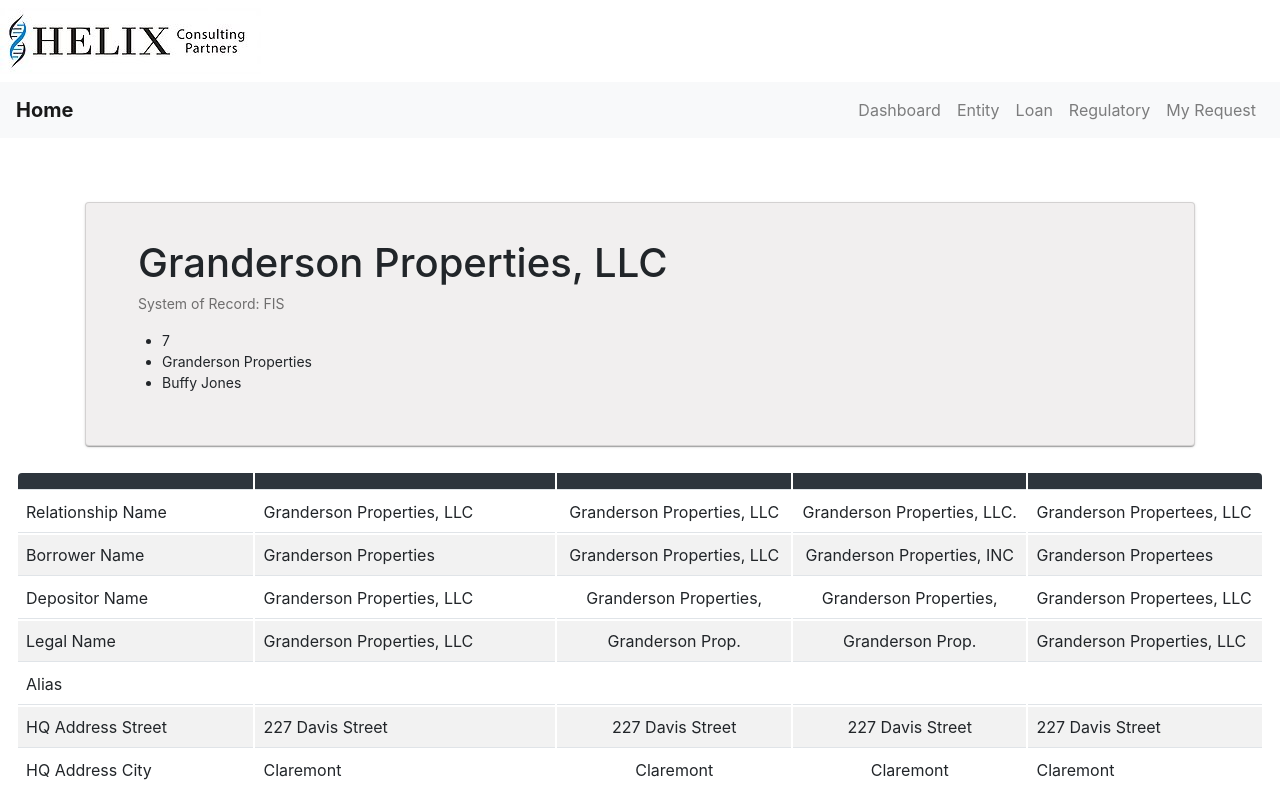
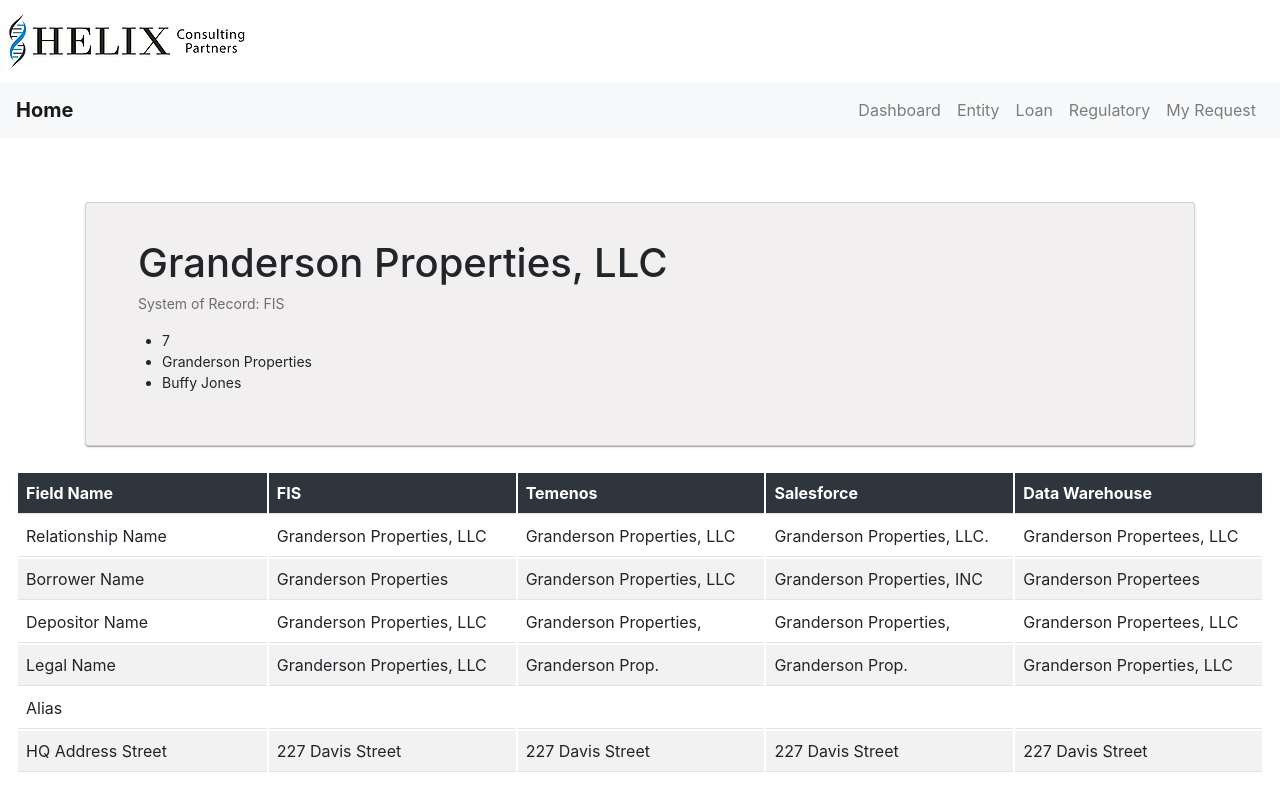
Before and after one commit to i-mckinney/regulatory-dashboard, a React (Create React App) app: page /editentity in a window 1280 px wide. Shown: the top 785 px of the page. Built offline with nearby package versions, Linux system fonts and the light colour scheme.

Commit message:
Added EntityTableCell and added clickable cell with save/cancel

```diff
--- a/src/EntityDetails/EditEntity.js
+++ b/src/EntityDetails/EditEntity.js
@@ -1,36 +1,11 @@
 import React from "react"
 import { withRouter } from "react-router-dom"
+import PropTypes from "prop-types"
 import EntityCard from "./EntityCard"
 import { detailedInfo } from "../MockData/ReconcileDWMockData"
 import { Styles } from "./EditEntityStyle"
+import EntityTableCell from "./EntityTableCell"
 import EntityTable from "./EntityTable"
-
-const renderTableData = (entity) => {
-  return (
-    <div>
-      <table>
-        <thead>
-          <tr>
-            <th />
-            {entity.TableHeaders.map((header) => (
-              <th key={header.DataWarehouseName} />
-            ))}
-          </tr>
-        </thead>
-        <tbody>
-          {entity.Fields.map((entityField) => (
-            <tr key={entityField.FieldName}>
-              <td key={entityField.FieldName}>{entityField.Label}</td>
-              {entityField.Records.map((record) => (
-                <td key={record.Soid}>{record.Value}</td>
-              ))}
-            </tr>
-          ))}
-        </tbody>
-      </table>
-    </div>
-  )
-}
 
 /** @return {JSX} EditEntity site
  * routed at /EditEntity
@@ -40,62 +15,32 @@ const EditEntity = (props) => {
   /** TODO
    *
    * * */
-  // const columns = React.useMemo(() => [
-  //   {
-  //     Header: "Name",
-  //     columns: [
-  //       {
-  //         Header: "First Name",
-  //         accessor: "firstName",
-  //       },
-  //       {
-  //         Header: "Last Name",
-  //         accessor: "lastName",
-  //       },
-  //     ],
-  //   },
-  //   {
-  //     Header: "Other Info",
-  //     columns: [
-  //       {
-  //         Header: "Age",
-  //         accessor: "age",
-  //       },
-  //     ],
-  //   },
-  // ])
+  const columns = React.useMemo(() => [
+    {
+      Header: "Field Name",
+      accessor: "fieldname",
+    },
+  ])
 
-  // detailedInfo.TableHeaders.forEach((header) => {
-  //   columns.push({
-  //     Header: header.DataWarehouseName,
-  //     columns: [],
-  //   })
-  // })
-  // console.log(columns.length)
-  // columns.map((column) =>
-  //   detailedInfo.Fields.map((entityField) =>
-  //     column.columns.push({
-  //       Header: entityField.Label,
-  //       accessor: entityField.FieldName,
-  //     })
-  //   )
-  // )
+  detailedInfo.TableHeaders.forEach((header) => {
+    columns.push({
+      Header: header.DataWarehouseName,
+      accessor: header.DataWarehouseName,
+      Cell: EntityTableCell,
+    })
+  })
 
-  // const mockData = [
-  //   {
-  //     RelationshipName: "Loan",
-  //     BorrowerName: "Eric Jho",
-  //     BorrowerID: "3243262354",
-  //     TIN: "L2343243",
-  //     AccountNumber: "3234-1235125325-324",
-  //     RelationshipManager: "David Geisinger",
-  //   },
-  // ]
-  // const mockData = [
-  //   { firstName: "jane", lastName: "doe", age: 20 },
-  //   { firstName: "john", lastName: "smith", age: 21 },
-  // ]
+  const data = detailedInfo.Fields.map((entityField) => {
+    return { fieldname: entityField.Label }
+  })
 
+  detailedInfo.Fields.forEach((entityField, entityIndex) =>
+    entityField.Records.forEach(
+      (record, recordIndex) =>
+        (data[entityIndex][detailedInfo.TableHeaders[recordIndex].DataWarehouseName] =
+          record.Value)
+    )
+  )
   return (
     <div>
       <Styles>
@@ -106,8 +51,7 @@ const EditEntity = (props) => {
           BorrowerName={detailedInfo.HeaderInfo.BorrowerName}
           RelationshipManager={detailedInfo.HeaderInfo.RelationshipManager}
         />
-        {renderTableData(detailedInfo)}
-        {/* <EntityTable columns={columns} data={mockData} /> */}
+        <EntityTable columns={columns} data={data} />
         <div className="page-progression">
           <button
             type="button"
@@ -127,4 +71,8 @@ const EditEntity = (props) => {
   )
 }
 
+EditEntity.propTypes = {
+  history: PropTypes.shape({ push: PropTypes.func.isRequired }).isRequired,
+}
+
 export default withRouter(EditEntity)
--- a/src/EntityDetails/EditEntityStyle.js
+++ b/src/EntityDetails/EditEntityStyle.js
@@ -52,41 +52,42 @@ export const Styles = styled.div`
       border-bottom: none;
     }
   }
-  th {
-    :last-child {
-      border-top-right-radius: 4px;
-    }
-  }
-  th {
-    :nth-child(4) {
-      text-align: center;
-    }
-  }
-  th {
-    :nth-child(3) {
-      text-align: center;
-    }
-  }
-  td {
-    :nth-child(4) {
-      text-align: center;
-    }
-  }
-  td {
-    :nth-child(3) {
-      text-align: center;
-    }
-  }
-  td {
-    :nth-child(2) {
-      width: 300px;
-    }
-  }
-  th {
-    :first-child {
-      border-top-left-radius: 4px;
-    }
-  }
+  // th {
+  //   :first-child {
+  //     border-top-left-radius: 4px;
+  //   }
+  // }
+  // th {
+  //   :last-child {
+  //     border-top-right-radius: 4px;
+
+  //   }
+  // }
+  // th {
+  //   :nth-child(4) {
+  //     text-align: center;
+  //   }
+  // }
+  // th {
+  //   :nth-child(3) {
+  //     text-align: center;
+  //   }
+  // }
+  // td {
+  //   :nth-child(4) {
+  //     text-align: center;
+  //   }
+  // }
+  // td {
+  //   :nth-child(3) {
+  //     text-align: center;
+  //   }
+  // }
+  // td {
+  //   :nth-child(2) {
+  //     width: 300px;
+  //   }
+  // }
   tr {
     :last-child {
       border-bottom-right-radius: 4px;
--- a/src/EntityDetails/EntityCard.js
+++ b/src/EntityDetails/EntityCard.js
@@ -1,5 +1,5 @@
 import React from "react"
-import { Card, CardBody, CardTitle, CardSubtitle, CardText } from "reactstrap"
+import { Card, CardBody, CardTitle, CardSubtitle } from "reactstrap"
 import PropTypes from "prop-types"
 
 /**
@@ -28,13 +28,13 @@ const EntityCard = ({
               System of Record: {SystemOfRecord}
             </CardSubtitle>
           </div>
-          <CardText className="entity-info-card-content">
+          <div className="entity-info-card-content">
             <ul>
               <li>{ID}</li>
               <li>{BorrowerName}</li>
               <li>{RelationshipManager}</li>
             </ul>
-          </CardText>
+          </div>
         </CardBody>
       </Card>
     </div>
--- a/src/EntityDetails/EntityTable.js
+++ b/src/EntityDetails/EntityTable.js
@@ -7,22 +7,20 @@ const EntityTable = ({ columns, data }) => {
     getTableProps,
     getTableBodyProps,
     headerGroups,
-    visibleColumns,
     rows,
     prepareRow,
   } = useTable({
     columns,
     data,
   })
-  // console.log(columns)
-  // console.log(data)
   return (
+    <div>
       <table {...getTableProps()}>
         <thead>
-        {headerGroups.map(headerGroup => (
+          {headerGroups.map((headerGroup) => (
             <tr {...headerGroup.getHeaderGroupProps()}>
-            {headerGroup.headers.map(column => (
-              <th {...column.getHeaderProps()}></th>
+              {headerGroup.headers.map((column) => (
+                <th {...column.getHeaderProps()}>{column.render("Header")}</th>
               ))}
             </tr>
           ))}
@@ -32,49 +30,23 @@ const EntityTable = ({ columns, data }) => {
             prepareRow(row)
             return (
               <tr {...row.getRowProps()}>
-              {row.cells.map(cell => {
-                return <td {...cell.getCellProps()}>{cell.render("Cell")}</td>;
+                {row.cells.slice(0, 1).map((cell) => {
+                  return <td {...cell.getCellProps()}>{cell.render("Cell")}</td>
                 })}
+                {row.cells.slice(1).map((cell) => {
+                  return <td {...cell.getCellProps()}>{cell.render("Cell")}</td>
+                })}
+                {console.log(row.cells)}
               </tr>
             )
           })}
         </tbody>
       </table>
+    </div>
   )
-  // return (
-  //   <div>
-  //     <table {...getTableProps()}>
-  //       <thead>
-  //         {/* <tr>
-  //           <th colSpan={visibleColumns.length} style={{ textAlign: "left" }} />
-  //         </tr> */}
-  //         {headerGroups.map((headerGroup) => (
-  //           <tr {...headerGroup.getHeaderGroupProps()}>
-  //             {headerGroup.headers.map((column) => (
-  //               <th {...column.getHeaderProps()}>{column.render("Header")}</th>
-  //             ))}
-  //           </tr>
-  //         ))}
-  //       </thead>
-  //       <tbody {...getTableBodyProps()}>
-  //         {rows.map((row) => {
-  //           prepareRow(row)
-  //           return (
-  //             <tr {...row.getRowProps()}>
-  //               {row.cells.map((cell) => {
-  //                 return <td {...cell.getCellProps()}>{cell.render("Cell")}</td>
-  //               })}
-  //             </tr>
-  //           )
-  //         })}
-  //       </tbody>
-  //     </table>
-  //   </div>
-  // )
 }
 
 EntityTable.propTypes = {
-  // fields: PropTypes.instanceOf(Array).isRequired,
   data: PropTypes.instanceOf(Array).isRequired,
   columns: PropTypes.instanceOf(Array).isRequired,
 }
--- /dev/null
+++ b/src/EntityDetails/EntityTableCell.js
@@ -0,0 +1,61 @@
+import React, { useState, useEffect } from "react"
+import PropTypes from "prop-types"
+
+const EntityTableCell = ({ value: initialValue }) => {
+  const [value, setValue] = useState(initialValue)
+  const [isHidden, setIsHidden] = useState(true)
+  const [saveChanges, setSaveChanges] = useState(false)
+
+  useEffect(() => {
+    setValue(initialValue)
+  }, [initialValue])
+
+  const handleInputChange = (e) => {
+    setValue(e.target.value)
+  }
+
+  const handleSaveChange = (e) => {
+    e.stopPropagation()
+    setSaveChanges(true)
+    setIsHidden(true)
+  }
+
+  const handleCancelChange = (e) => {
+    e.stopPropagation()
+    setIsHidden(true)
+  }
+
+  const handleDivChange = () => {
+    // setSaveChanges(false)
+    setIsHidden(false)
+  }
+
+  return (
+    <div
+      onClick={handleDivChange}
+      onKeyDown={handleDivChange}
+      role="row"
+      tabIndex="0"
+    >
+      {initialValue}
+      <div style={{ display: saveChanges ? "block" : "none" }}>{value}</div>
+      <div hidden={isHidden}>
+        <input type="text" value={value} onChange={handleInputChange} />
+        <span>
+          <button type="button" onClick={handleSaveChange}>
+            Save
+          </button>
+          <button type="button" onClick={handleCancelChange}>
+            Cancel
+          </button>
+        </span>
+      </div>
+    </div>
+  )
+}
+
+EntityTableCell.propTypes = {
+  value: PropTypes.string.isRequired,
+}
+
+export default EntityTableCell
```
Lines whose indentation alone changed are shown as unchanged.
